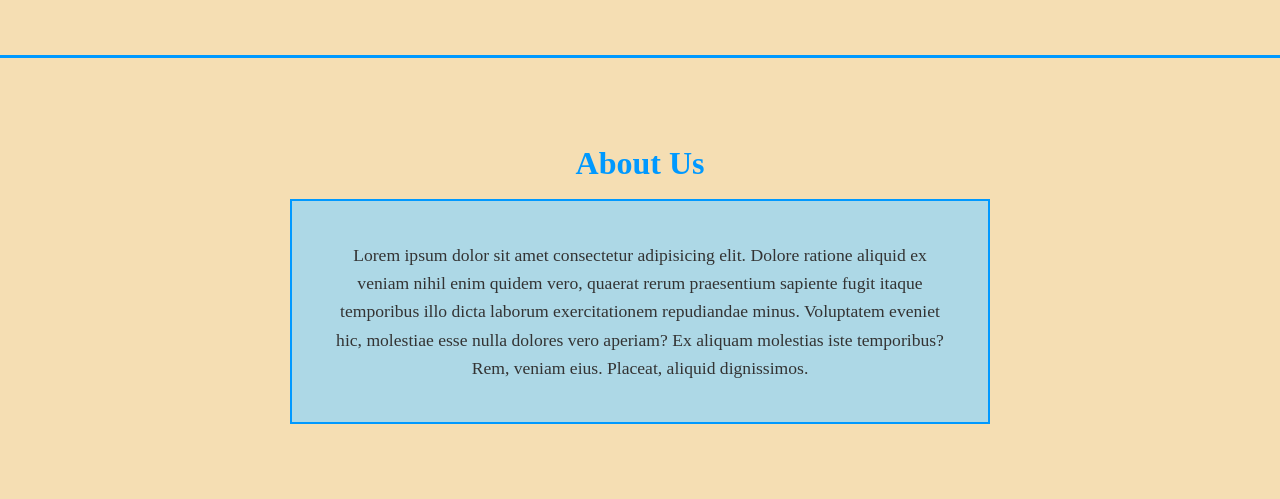
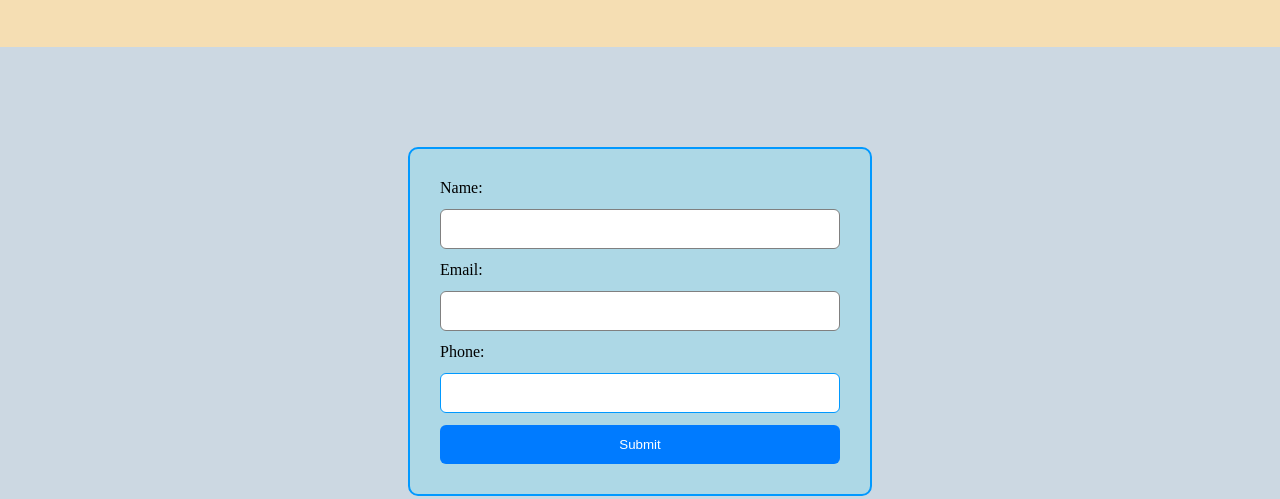
Before and after one commit to lokesh0079/Laundry_webpage_Services, a plain HTML site: page index.html in a window 1280 px wide. Shown: the part 491-990 px from the top of the page. Drawn offline with Linux system fonts and the light colour scheme.

Commit message:
Update index.html

```diff
--- a/index.html
+++ b/index.html
@@ -40,15 +40,9 @@
         <img src="https://static.vecteezy.com/system/resources/previews/023/953/506/non_2x/smart-intelligent-wireless-washing-machine-of-the-future-illustration-generative-ai-photo.jpg"
             alt="header">
     </div>
-    <hr style="height: 1px;" color="#0099ff">
 
-    <section class="about-us">
-        <h2>About Us</h2>
-        <p>Lorem ipsum dolor sit amet consectetur adipisicing elit. Dolore ratione aliquid ex veniam nihil enim quidem
-            vero, quaerat rerum praesentium sapiente fugit itaque temporibus illo dicta laborum exercitationem
-            repudiandae minus. Voluptatem eveniet hic, molestiae esse nulla dolores vero aperiam? Ex aliquam molestias
-            iste temporibus? Rem, veniam eius. Placeat, aliquid dignissimos.</p>
-    </section>
+
+
 
     <section class="form-section">
         <form>
```
